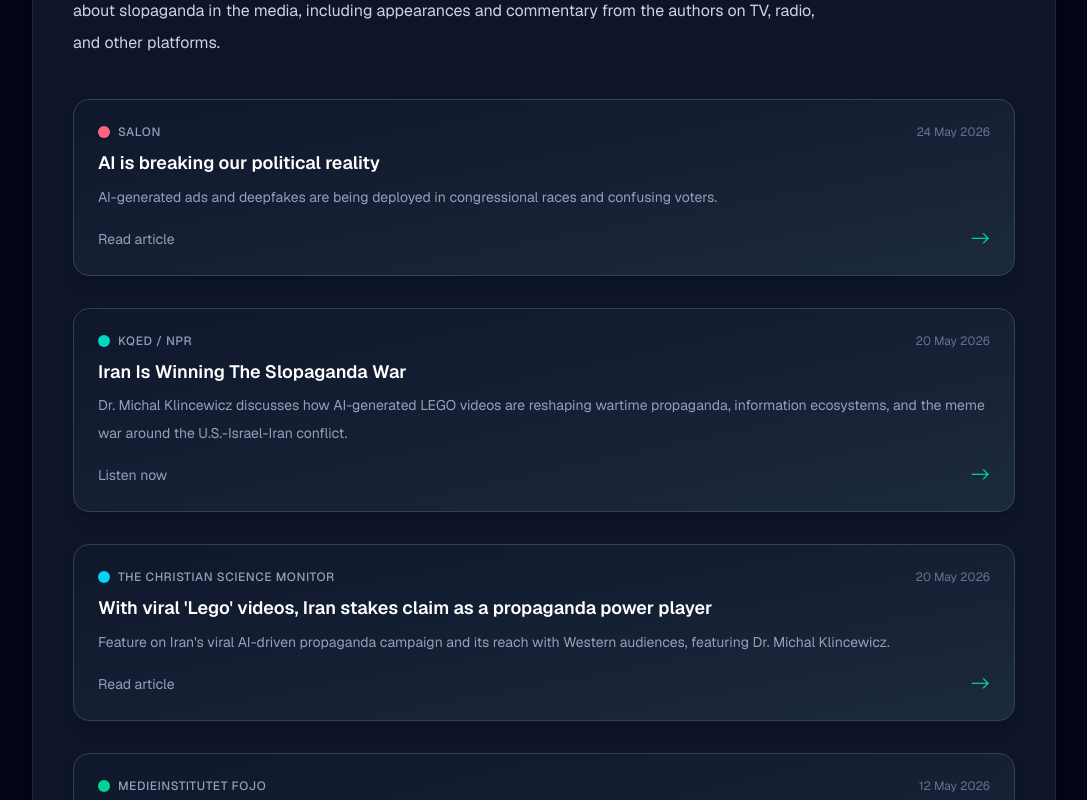
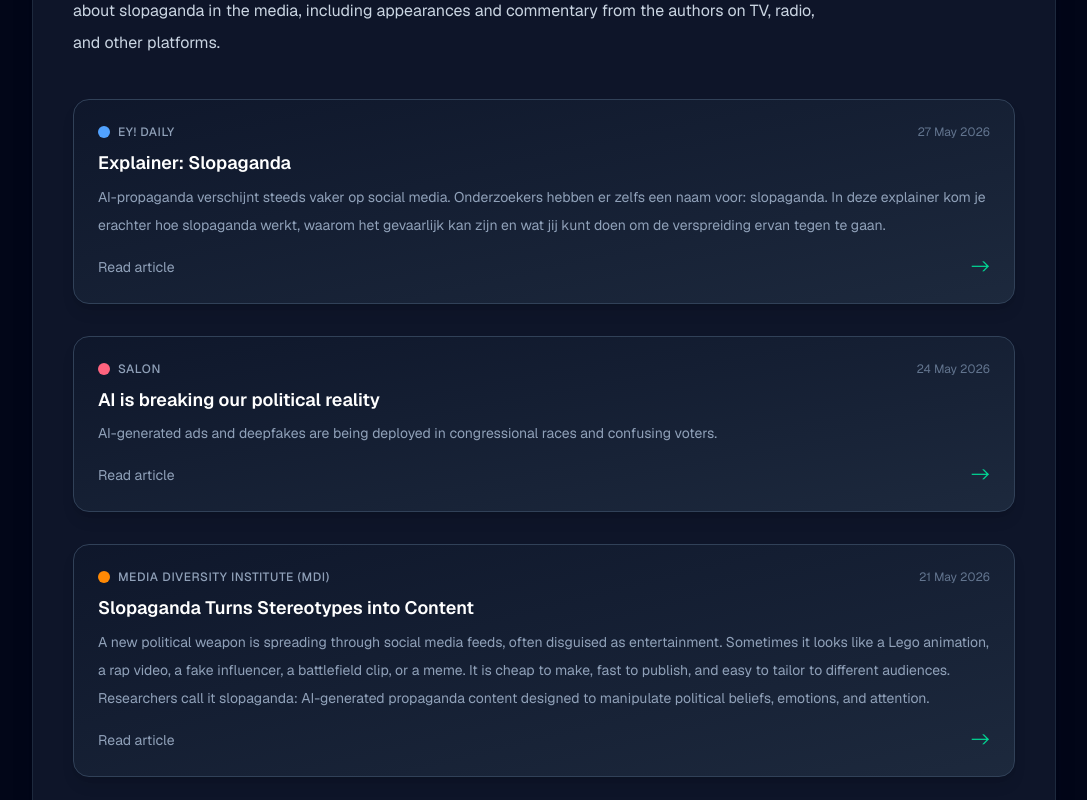
Before and after one commit to ebrahimifard/slopaganda, a Next.js app: page /press-coverage in a window 1280 px wide. Shown: the part 480-1280 px from the top of the page, without its empty margins (96-1183 px from the left). Built offline with nearby package versions, Linux system fonts and the light colour scheme.

Commit message:
adding new entries

```diff
--- a/src/app/press-coverage/page.tsx
+++ b/src/app/press-coverage/page.tsx
@@ -11,6 +11,16 @@ type PressItem = {
 
 const pressItems: PressItem[] = [
   {
+    outlet: "Ey! Daily",
+    date: "27 May 2026",
+    title: "Explainer: Slopaganda",
+    description:
+      "AI-propaganda verschijnt steeds vaker op social media. Onderzoekers hebben er zelfs een naam voor: slopaganda. In deze explainer kom je erachter hoe slopaganda werkt, waarom het gevaarlijk kan zijn en wat jij kunt doen om de verspreiding ervan tegen te gaan.",
+    href: "https://eydaily.nl/tech/explainer-slopaganda/",
+    action: "Read article",
+    color: "bg-blue-400",
+  },
+  {
     outlet: "Salon",
     date: "24 May 2026",
     title: "AI is breaking our political reality",
@@ -19,6 +29,16 @@ const pressItems: PressItem[] = [
     href: "https://www.salon.com/2026/05/24/ai-is-breaking-our-political-reality/",
     action: "Read article",
     color: "bg-rose-400",
+  },
+  {
+    outlet: "Media Diversity Institute (MDI)",
+    date: "21 May 2026",
+    title: "Slopaganda Turns Stereotypes into Content",
+    description:
+      "A new political weapon is spreading through social media feeds, often disguised as entertainment. Sometimes it looks like a Lego animation, a rap video, a fake influencer, a battlefield clip, or a meme. It is cheap to make, fast to publish, and easy to tailor to different audiences. Researchers call it slopaganda: AI-generated propaganda content designed to manipulate political beliefs, emotions, and attention.",
+    href: "https://www.media-diversity.org/slopaganda-turns-stereotypes-into-content/",
+    action: "Read article",
+    color: "bg-orange-400",
   },
   {
     outlet: "KQED / NPR",
```
